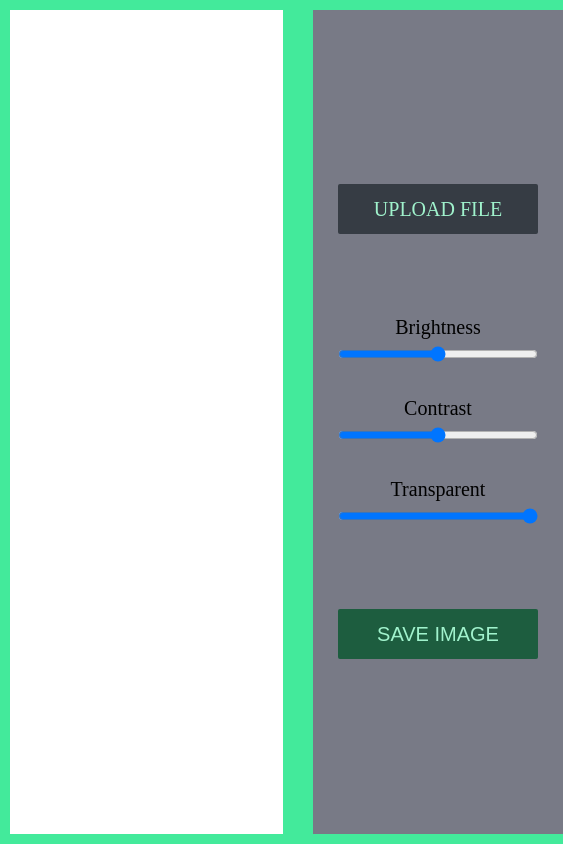
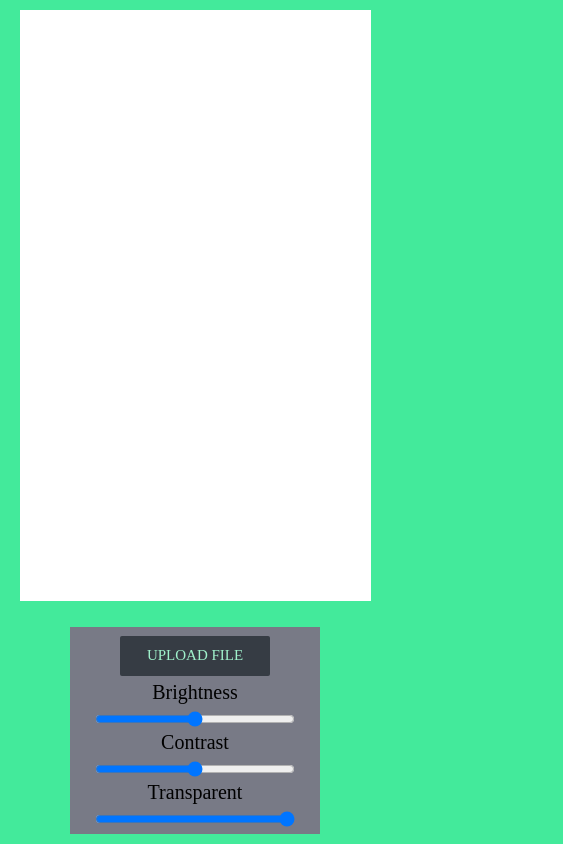
Before and after one commit to KubantsevAS/MyHypergramProj, a plain HTML site: page index.html in a window 390 px wide. Shown: the whole page, 563 px wide, since content can reach past the window. Drawn offline with Linux system fonts and the light colour scheme.

Commit message:
adaptive vers

```diff
--- a/style.css
+++ b/style.css
@@ -8,6 +8,7 @@ canvas {
     margin: 10px;
     width: 70%;
     background-color: white;
+    height: auto;
 }
 
 .panel{
@@ -41,18 +42,9 @@ canvas {
 .range input {
     width: 200px;
 }
+
 #save-button {
-    width: 200px;
-    height: 50px;
-    text-align: center;
-    border: 0;
-    background-color: #1d5d3f;
-    border-radius: 2px;
-    font-size: 20px;
-    text-transform: uppercase;
-    cursor: pointer;
-    margin-top: 50px;
-    color: #a0f2cc;
+    display: none;
 }
 
 .file-input {
@@ -71,6 +63,33 @@ canvas {
     margin-bottom: 50px;
     color: #a0f2cc;
 }
+.sav_btn {
+    background-color: #1d5d3f;
+    color: #a0f2cc;
+}
 #file-input{
     display: none;
 }
+
+@media (max-width: 550px) {
+
+    body {
+        flex-wrap: wrap;
+        justify-content: center;
+    }
+    canvas {
+        width: 90%;
+        height: 70%;
+    }
+    .panel_inner {
+        display: block;
+        height: auto;
+    }
+    .file-input {
+        width: 150px;
+        height: 40px;
+        font-size: 15px;
+        margin: 5px auto;
+        text-align: center;
+    }
+}
```
